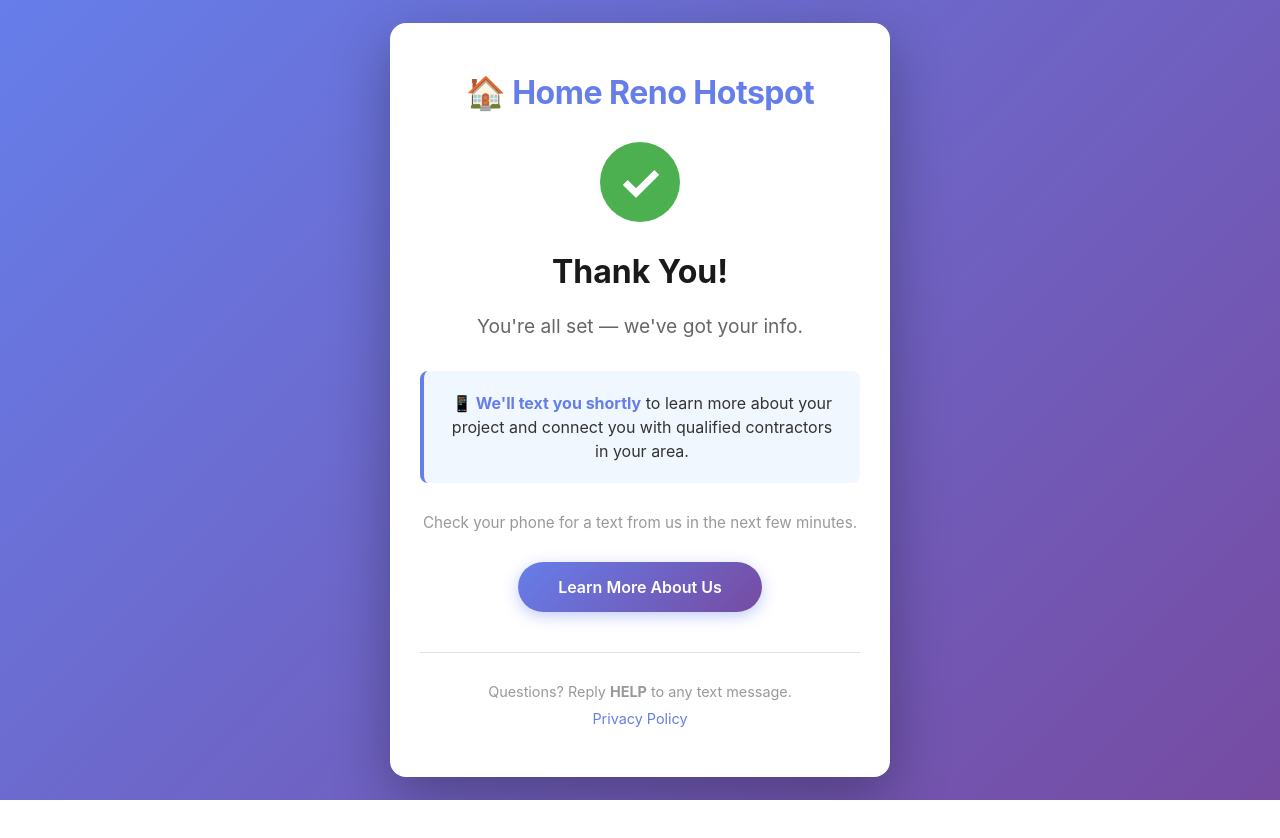
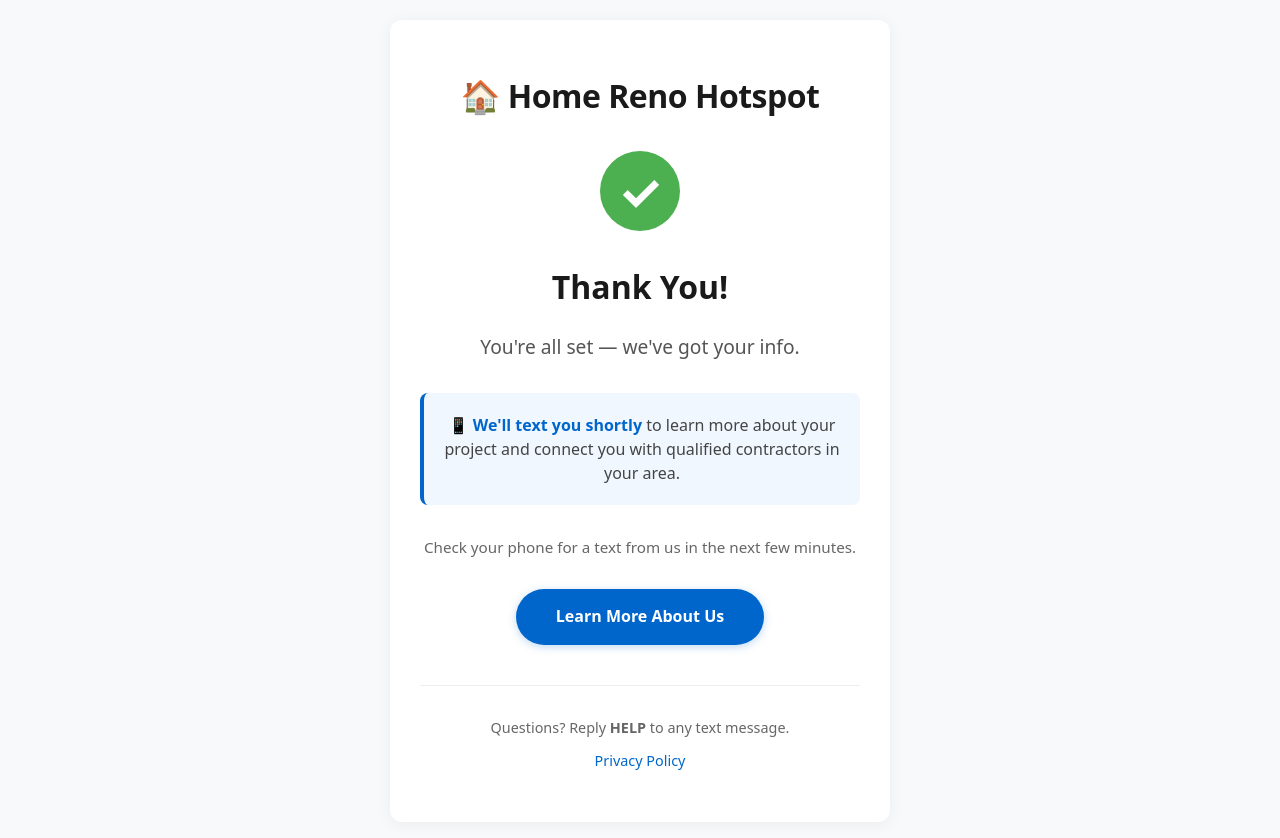
Before and after one commit to Homereno2/homereno-landing, a website: page thank-you.html in a window 1280 px wide. Before the commit the page ends 800 px from the top, so only its background shows below. Drawn offline with Linux system fonts and the light colour scheme.

Commit message:
Align thank-you page styling to brand palette
Co-authored-by: Cursor <cursoragent@cursor.com>

```diff
--- a/thank-you.html
+++ b/thank-you.html
@@ -12,8 +12,10 @@
         }
 
         body {
-            font-family: -apple-system, BlinkMacSystemFont, 'Segoe UI', Roboto, 'Helvetica Neue', Arial, sans-serif;
-            background: linear-gradient(135deg, #667eea 0%, #764ba2 100%);
+            font-family: system-ui, -apple-system, 'Segoe UI', Roboto, sans-serif;
+            line-height: 1.6;
+            color: #333;
+            background: #f8f9fa;
             min-height: 100vh;
             display: flex;
             align-items: center;
@@ -22,9 +24,9 @@
         }
 
         .container {
-            background: white;
-            border-radius: 16px;
-            box-shadow: 0 20px 60px rgba(0, 0, 0, 0.3);
+            background: #fff;
+            border-radius: 12px;
+            box-shadow: 0 2px 16px rgba(0, 0, 0, 0.06);
             max-width: 500px;
             width: 100%;
             padding: 50px 30px;
@@ -33,8 +35,8 @@
 
         .logo {
             font-size: 2em;
-            font-weight: bold;
-            color: #667eea;
+            font-weight: 700;
+            color: #1a1a1a;
             margin-bottom: 30px;
             letter-spacing: -0.5px;
         }
@@ -80,7 +82,7 @@
 
         .message {
             font-size: 1.2em;
-            color: #666;
+            color: #555;
             line-height: 1.6;
             margin-bottom: 30px;
         }
@@ -89,48 +91,49 @@
             background-color: #f0f7ff;
             padding: 20px;
             border-radius: 8px;
-            border-left: 4px solid #667eea;
+            border-left: 4px solid #0066cc;
             margin-bottom: 30px;
         }
 
         .sms-notice p {
-            color: #333;
+            color: #444;
             font-size: 1em;
             line-height: 1.5;
         }
 
         .sms-notice strong {
-            color: #667eea;
+            color: #0066cc;
         }
 
         .button {
             display: inline-block;
-            background: linear-gradient(135deg, #667eea 0%, #764ba2 100%);
-            color: white;
+            background: #0066cc;
+            color: #fff;
             padding: 15px 40px;
             border-radius: 30px;
             text-decoration: none;
             font-weight: 600;
             font-size: 1em;
-            transition: transform 0.2s, box-shadow 0.2s;
-            box-shadow: 0 4px 15px rgba(102, 126, 234, 0.4);
+            transition: background 0.2s, transform 0.2s, box-shadow 0.2s;
+            box-shadow: 0 2px 8px rgba(0, 102, 204, 0.25);
         }
 
         .button:hover {
+            background: #0052a3;
             transform: translateY(-2px);
-            box-shadow: 0 6px 20px rgba(102, 126, 234, 0.6);
+            box-shadow: 0 4px 12px rgba(0, 102, 204, 0.35);
         }
 
         .footer {
             margin-top: 40px;
             padding-top: 30px;
-            border-top: 1px solid #e0e0e0;
-            color: #999;
+            border-top: 1px solid #eee;
+            color: #666;
             font-size: 0.9em;
         }
 
         .footer a {
-            color: #667eea;
+            color: #0066cc;
             text-decoration: none;
         }
 
@@ -177,7 +180,7 @@
             </p>
         </div>
 
-        <p style="color: #999; font-size: 0.95em; margin-bottom: 30px;">
+        <p style="color: #666; font-size: 0.95em; margin-bottom: 30px;">
             Check your phone for a text from us in the next few minutes.
         </p>
 
```
